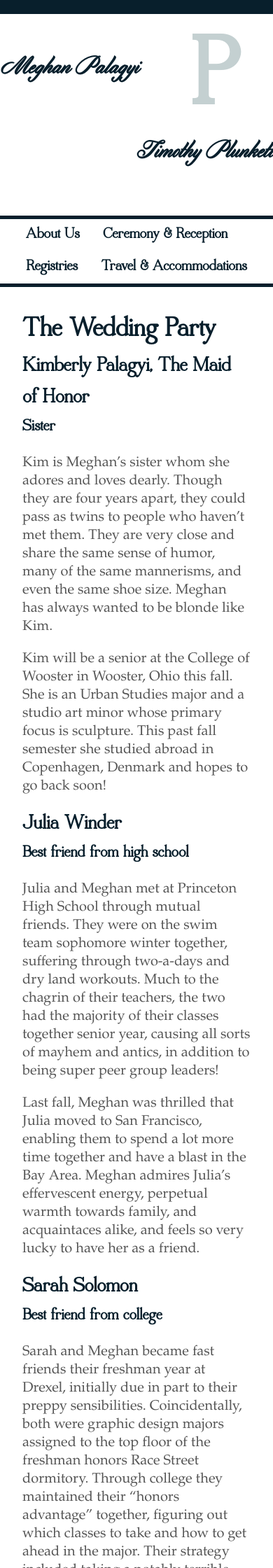
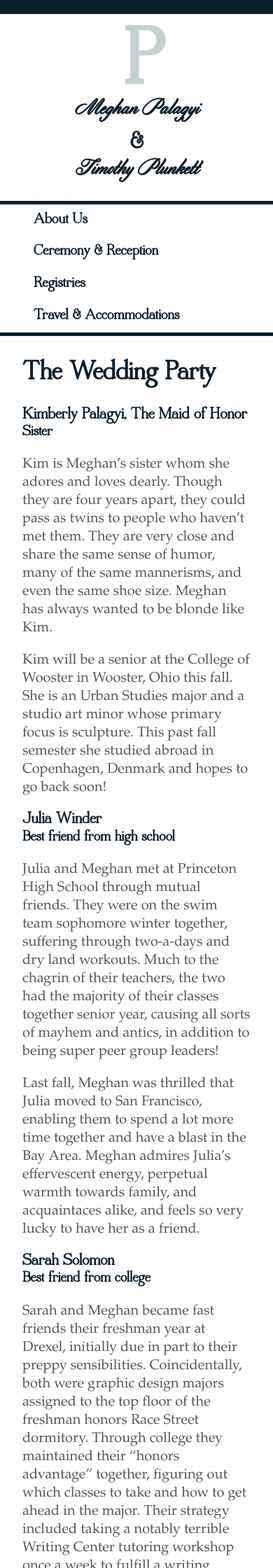
Before and after one commit to timplunkett/meghanandtim.us, a Jekyll site: the page built from wedding-party/index.md, in a window 390 px wide. Shown: the top 2240 px of the page at 70% size. Built offline with Jekyll 4.4.1, drawn with Linux system fonts in a browser that asks for light colours.

Commit message:
Implement responsive changes.

```diff
--- a/_sass/partials/_variables.sass
+++ b/_sass/partials/_variables.sass
@@ -20,3 +20,6 @@ $font-small-caps: "Mrs. Eaves Small Caps"
 
 $font-headline: $font-script
 $font-body: "Garamond", "Georgia", "Times New Roman", Times, serif
+
+// Media Variables
+$bp-phone-touch-landscape: 568px
--- a/stylesheets/screen.css
+++ b/stylesheets/screen.css
@@ -26,29 +26,64 @@ h1, h2, h3, h4, h5, h6 {
   margin: 0;
   text-rendering: optimizeLegibility;
 }
+@media (max-width: 568px) {
+  h1, h2, h3, h4, h5, h6 {
+    line-height: 1.1;
+  }
+}
 
 h1 {
   font-size: 48px;
+}
+@media (max-width: 568px) {
+  h1 {
+    font-size: 40px;
+  }
 }
 
 h2 {
   font-size: 40px;
 }
+@media (max-width: 568px) {
+  h2 {
+    font-size: 36px;
+  }
+}
 
 h3 {
   font-size: 36px;
+}
+@media (max-width: 568px) {
+  h3 {
+    font-size: 30px;
+  }
 }
 
 h4 {
   font-size: 30px;
 }
+@media (max-width: 568px) {
+  h4 {
+    font-size: 24px;
+  }
+}
 
 h5 {
   font-size: 24px;
 }
+@media (max-width: 568px) {
+  h5 {
+    font-size: 22px;
+  }
+}
 
 h6 {
   font-size: 22px;
+}
+@media (max-width: 568px) {
+  h6 {
+    font-size: 18px;
+  }
 }
 
 a {
@@ -154,14 +189,32 @@ nav[role="navigation"] li:first-child {
 nav[role="navigation"] li:last-child {
   margin-right: 0;
 }
+@media (max-width: 568px) {
+  nav[role="navigation"] li {
+    display: block !important;
+    text-align: left;
+    margin-left: 3rem !important;
+  }
+}
 nav[role="navigation"] a {
   font-family: "Quaver Serif", "Goudy Old Style", "Garamond", "Georgia", "Times New Roman", Times, serif;
+}
+
+@media (max-width: 568px) {
+  main h1 {
+    margin-bottom: 1.5rem;
+  }
 }
 
 .information {
   background: #081f2c;
   padding: 20px 0;
   text-align: center;
+}
+@media (max-width: 568px) {
+  .information {
+    padding: 1rem;
+  }
 }
 .information .sub-header {
   color: white;
@@ -185,6 +238,29 @@ nav[role="navigation"] a {
 
 header[role="banner"] .name {
   padding: 1.5rem 0;
+}
+@media (max-width: 568px) {
+  header[role="banner"] .name {
+    padding: 1rem;
+  }
+  header[role="banner"] .name .names {
+    display: block;
+    float: none;
+    line-height: 1.2;
+  }
+  header[role="banner"] .name .meghan:after {
+    content: "&";
+    display: block;
+    font-family: "Quaver Serif", "Goudy Old Style", "Garamond", "Georgia", "Times New Roman", Times, serif;
+  }
+  header[role="banner"] .name .cap-p {
+    margin: 0;
+    position: relative;
+    left: 10px;
+  }
+  header[role="banner"] .name .cap-p a {
+    margin: 0;
+  }
 }
 header[role="banner"] .name h1, header[role="banner"] .name h2 {
   font-family: "Cylburn";
@@ -231,7 +307,7 @@ footer .contact {
 .welcome {
   float: left;
   margin-right: 20px;
-  margin-top: 14px;
+  margin-top: 10px;
 }
 
 .alamo-square {
```
Also changed, not shown: _sass/partials/_base.sass (+14 -0 lines), _sass/partials/_design.sass (+37 -5 lines), wedding-party/index.md (+2 -2 lines).
